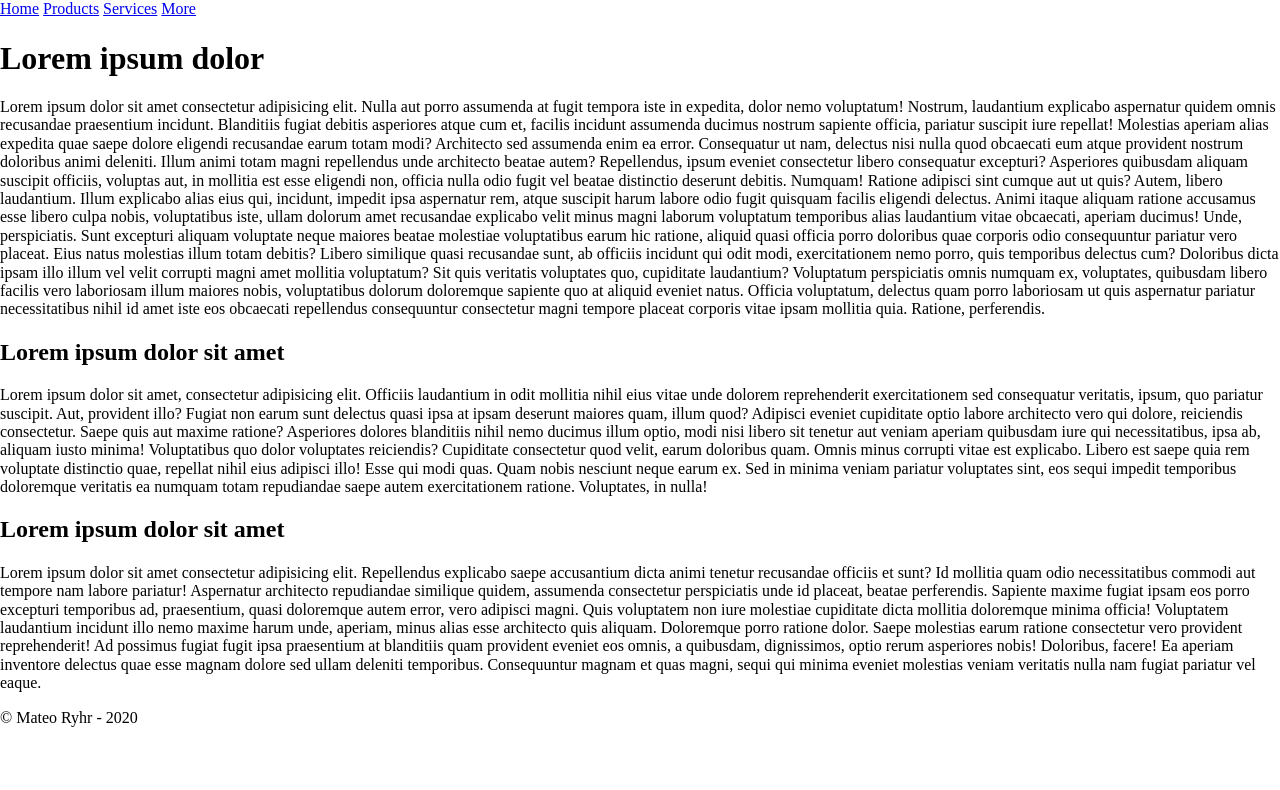
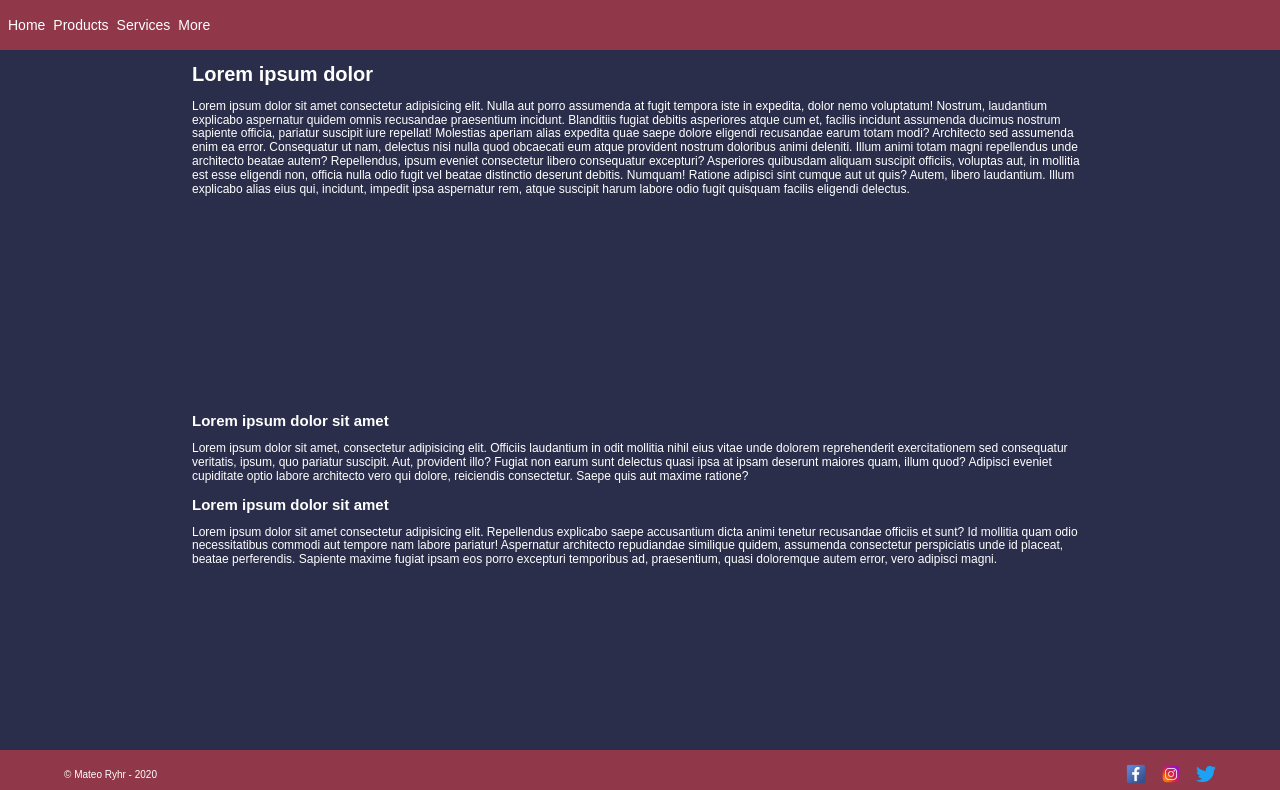
Before and after one commit to MateoRyhr/mobilefirst_responsive_landingpage, a plain HTML site: page index.html in a window 1280 px wide. Shown: the top 790 px of the page. Drawn offline with Linux system fonts and the light colour scheme.

Commit message:
Realizados los estilos para celular (hasta 768px de ancho).

```diff
--- a/css/style.css
+++ b/css/style.css
@@ -0,0 +1,92 @@
+/*
+    *COLORS*
+    font-color: white
+    main-background:     #2b2e4a
+    3 header&footer-background: #903749
+*/
+
+html{
+    font-size: 62.5%;
+}
+
+body{
+    min-height: 100vh;
+    display: grid;
+    color:white;
+    font-family: Arial, Helvetica, sans-serif;
+    grid-template: 50px 1fr 1fr 50px / 1fr;
+    grid-template-areas: "header"
+                         "main"
+                         "aside"
+                         "footer";
+}
+
+.header{
+    grid-area: header;
+    font-size: 1.4rem;
+    background-color: #903749;
+}
+
+.header_nav{
+    display: flex;
+    height: 50px;
+    align-items: center;
+}
+
+.header_nav:nth-child(1){
+    margin-left: 8px;
+}
+
+.header_nav-link{
+    margin-right: 8px;
+    text-decoration: none;
+    color: white;
+}
+
+.header_nav-link:hover{
+    font-weight: bold;
+    text-decoration: underline;
+}
+
+
+
+.main{
+    grid-area: main;
+    background-color: #2b2e4a;
+    padding: 0 15%;
+}
+.main_text{
+    font-size: 1.2rem;
+}
+
+.aside{
+    grid-area: aside;
+    background-color: #2b2e4a;
+    padding: 0 15%;
+}
+.aside_article-text{
+    font-size: 1.2rem;
+}
+
+.footer{
+    grid-area: footer;
+    height: 50px;
+    background-color: #903749;
+    display: flex;
+    align-items: center;
+    justify-content: space-between;
+
+}
+.footer_text{
+    margin-left: 5%;
+}
+.footer_icon-container{
+    width: 9rem;
+    display: flex;
+    justify-content: space-between;
+    margin: 0;
+    margin-right: 5%;
+}
+.footer_icon{
+    width: 2rem;
+}
--- a/index.html
+++ b/index.html
@@ -24,11 +24,6 @@
             Architecto sed assumenda enim ea error. Consequatur ut nam, delectus nisi nulla quod obcaecati eum atque provident nostrum doloribus animi deleniti. Illum animi totam magni repellendus unde architecto beatae autem?
             Repellendus, ipsum eveniet consectetur libero consequatur excepturi? Asperiores quibusdam aliquam suscipit officiis, voluptas aut, in mollitia est esse eligendi non, officia nulla odio fugit vel beatae distinctio deserunt debitis. Numquam!
             Ratione adipisci sint cumque aut ut quis? Autem, libero laudantium. Illum explicabo alias eius qui, incidunt, impedit ipsa aspernatur rem, atque suscipit harum labore odio fugit quisquam facilis eligendi delectus.
-            Animi itaque aliquam ratione accusamus esse libero culpa nobis, voluptatibus iste, ullam dolorum amet recusandae explicabo velit minus magni laborum voluptatum temporibus alias laudantium vitae obcaecati, aperiam ducimus! Unde, perspiciatis.
-            Sunt excepturi aliquam voluptate neque maiores beatae molestiae voluptatibus earum hic ratione, aliquid quasi officia porro doloribus quae corporis odio consequuntur pariatur vero placeat. Eius natus molestias illum totam debitis?
-            Libero similique quasi recusandae sunt, ab officiis incidunt qui odit modi, exercitationem nemo porro, quis temporibus delectus cum? Doloribus dicta ipsam illo illum vel velit corrupti magni amet mollitia voluptatum?
-            Sit quis veritatis voluptates quo, cupiditate laudantium? Voluptatum perspiciatis omnis numquam ex, voluptates, quibusdam libero facilis vero laboriosam illum maiores nobis, voluptatibus dolorum doloremque sapiente quo at aliquid eveniet natus.
-            Officia voluptatum, delectus quam porro laboriosam ut quis aspernatur pariatur necessitatibus nihil id amet iste eos obcaecati repellendus consequuntur consectetur magni tempore placeat corporis vitae ipsam mollitia quia. Ratione, perferendis.
         </p>
     </main>
     <aside class="aside">
@@ -39,9 +34,6 @@
             <p class="aside_article-text">
                 Lorem ipsum dolor sit amet, consectetur adipisicing elit. Officiis laudantium in odit mollitia nihil eius vitae unde dolorem reprehenderit exercitationem sed consequatur veritatis, ipsum, quo pariatur suscipit. Aut, provident illo?
                 Fugiat non earum sunt delectus quasi ipsa at ipsam deserunt maiores quam, illum quod? Adipisci eveniet cupiditate optio labore architecto vero qui dolore, reiciendis consectetur. Saepe quis aut maxime ratione?
-                Asperiores dolores blanditiis nihil nemo ducimus illum optio, modi nisi libero sit tenetur aut veniam aperiam quibusdam iure qui necessitatibus, ipsa ab, aliquam iusto minima! Voluptatibus quo dolor voluptates reiciendis?
-                Cupiditate consectetur quod velit, earum doloribus quam. Omnis minus corrupti vitae est explicabo. Libero est saepe quia rem voluptate distinctio quae, repellat nihil eius adipisci illo! Esse qui modi quas.
-                Quam nobis nesciunt neque earum ex. Sed in minima veniam pariatur voluptates sint, eos sequi impedit temporibus doloremque veritatis ea numquam totam repudiandae saepe autem exercitationem ratione. Voluptates, in nulla!
             </p>
         </aside>
         <aside class="aside_article">
@@ -51,18 +43,15 @@
             <p class="aside_article-text">
                 Lorem ipsum dolor sit amet consectetur adipisicing elit. Repellendus explicabo saepe accusantium dicta animi tenetur recusandae officiis et sunt? Id mollitia quam odio necessitatibus commodi aut tempore nam labore pariatur!
                 Aspernatur architecto repudiandae similique quidem, assumenda consectetur perspiciatis unde id placeat, beatae perferendis. Sapiente maxime fugiat ipsam eos porro excepturi temporibus ad, praesentium, quasi doloremque autem error, vero adipisci magni.
-                Quis voluptatem non iure molestiae cupiditate dicta mollitia doloremque minima officia! Voluptatem laudantium incidunt illo nemo maxime harum unde, aperiam, minus alias esse architecto quis aliquam. Doloremque porro ratione dolor.
-                Saepe molestias earum ratione consectetur vero provident reprehenderit! Ad possimus fugiat fugit ipsa praesentium at blanditiis quam provident eveniet eos omnis, a quibusdam, dignissimos, optio rerum asperiores nobis! Doloribus, facere!
-                Ea aperiam inventore delectus quae esse magnam dolore sed ullam deleniti temporibus. Consequuntur magnam et quas magni, sequi qui minima eveniet molestias veniam veritatis nulla nam fugiat pariatur vel eaque.
             </p>
         </aside>
     </aside>
     <footer class="footer">
         <p class="footer_text">&copy Mateo Ryhr - 2020</p>
         <figure class="footer_icon-container">
-            <img src="images/facebook_icon.png" alt="" class="footer_icon">
-            <img src="images/instagram_icon.png" alt="" class="footer_icon">
-            <img src="images/twitter_icon.png" alt="" class="footer_icon">
+            <a class="footer_icon-link" href="https://www.facebook.com"><img src="images/facebook_icon.png" alt="" class="footer_icon"></a>
+            <a class="footer_icon-link" href="https://www.instagram.com"><img src="images/instagram_icon.png" alt="" class="footer_icon"></a>
+            <a class="footer_icon-link" href="https://www.twitter.com"><img src="images/twitter_icon.png" alt="" class="footer_icon"></a>
         </figure>
     </footer>
 </body>
```
